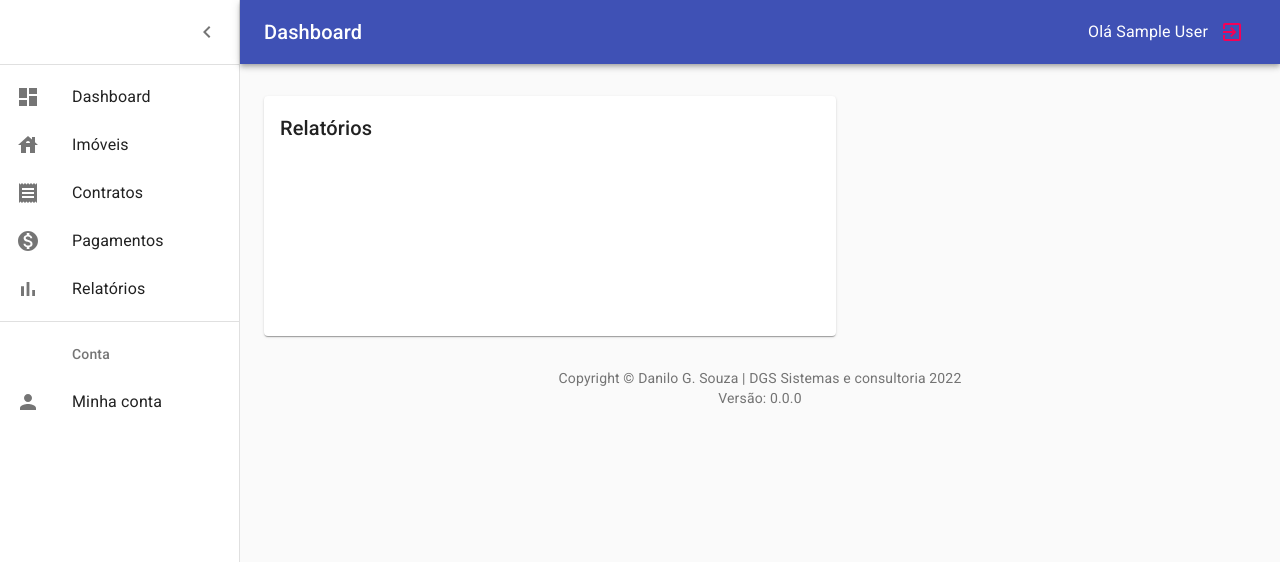
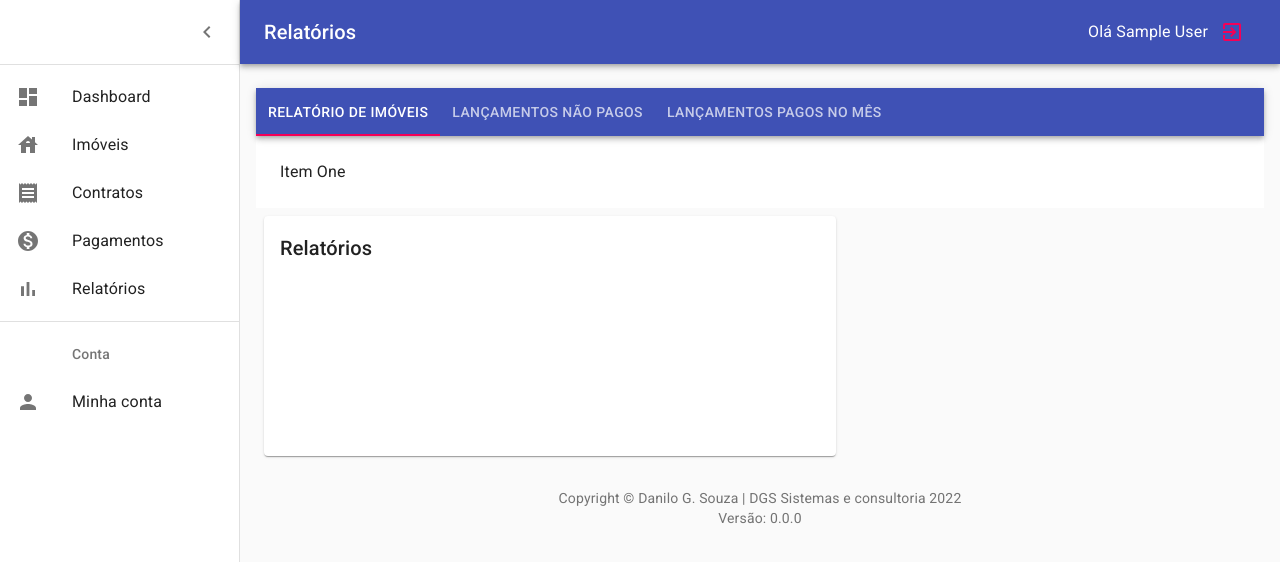
Before and after one commit to DaniloSouza19/contracts-management-app, a React (Vite) app: page /reports in a window 1280 px wide. Shown: the top 562 px of the page. Built offline with nearby package versions, Linux system fonts and the light colour scheme; sample sign-in values are in the browser's storage.

Commit message:
feat: add reports page

```diff
--- /dev/null
+++ b/src/components/TabsReports.tsx
@@ -0,0 +1,84 @@
+import React from 'react';
+import { makeStyles, Theme } from '@material-ui/core/styles';
+import AppBar from '@material-ui/core/AppBar';
+import Tabs from '@material-ui/core/Tabs';
+import Tab from '@material-ui/core/Tab';
+import Typography from '@material-ui/core/Typography';
+import Box from '@material-ui/core/Box';
+
+interface TabPanelProps {
+  children?: React.ReactNode;
+  index: any;
+  value: any;
+}
+
+function TabPanel(props: TabPanelProps) {
+  const { children, value, index, ...other } = props;
+
+  return (
+    <div
+      role="tabpanel"
+      hidden={value !== index}
+      id={`simple-tabpanel-${index}`}
+      aria-labelledby={`simple-tab-${index}`}
+      {...other}
+    >
+      {value === index && (
+        <Box p={3}>
+          <Typography>{children}</Typography>
+        </Box>
+      )}
+    </div>
+  );
+}
+
+function a11yProps(index: any) {
+  return {
+    id: `simple-tab-${index}`,
+    'aria-controls': `simple-tabpanel-${index}`,
+  };
+}
+
+const useStyles = makeStyles((theme: Theme) => ({
+  root: {
+    flexGrow: 1,
+    backgroundColor: theme.palette.background.paper,
+  },
+}));
+
+export default function TabsReports() {
+  const classes = useStyles();
+  const [value, setValue] = React.useState(0);
+
+  const handleChange = (
+    event: React.ChangeEvent<Record<string, unknown>>,
+    newValue: number
+  ) => {
+    setValue(newValue);
+  };
+
+  return (
+    <div className={classes.root}>
+      <AppBar position="static">
+        <Tabs
+          value={value}
+          onChange={handleChange}
+          aria-label="simple tabs example"
+        >
+          <Tab label="Relatório de imóveis" {...a11yProps(0)} />
+          <Tab label="Lançamentos não pagos" {...a11yProps(1)} />
+          <Tab label="Lançamentos pagos no mês" {...a11yProps(2)} />
+        </Tabs>
+      </AppBar>
+      <TabPanel value={value} index={0}>
+        Item One
+      </TabPanel>
+      <TabPanel value={value} index={1}>
+        Item Two
+      </TabPanel>
+      <TabPanel value={value} index={2}>
+        Item Three
+      </TabPanel>
+    </div>
+  );
+}
--- a/src/pages/Reports.tsx
+++ b/src/pages/Reports.tsx
@@ -10,6 +10,7 @@
 import { CircularProgress } from '@material-ui/core';
 import Copyright from '../components/copyright';
 import MenuHeader from '../components/menuHeader';
+import TabsReports from '../components/TabsReports';
 
 const drawerWidth = 240;
 
@@ -84,11 +85,12 @@
   return (
     <div className={classes.root}>
       <CssBaseline />
-      <MenuHeader title="Dashboard" />
+      <MenuHeader title="Relatórios" />
       <main className={classes.content}>
         <div className={classes.appBarSpacer} />
         <Container maxWidth="lg" className={classes.container}>
           <Grid container spacing={2}>
+            <TabsReports />
             {pageIsLoading ? (
               <CircularProgress
                 color="primary"
```
